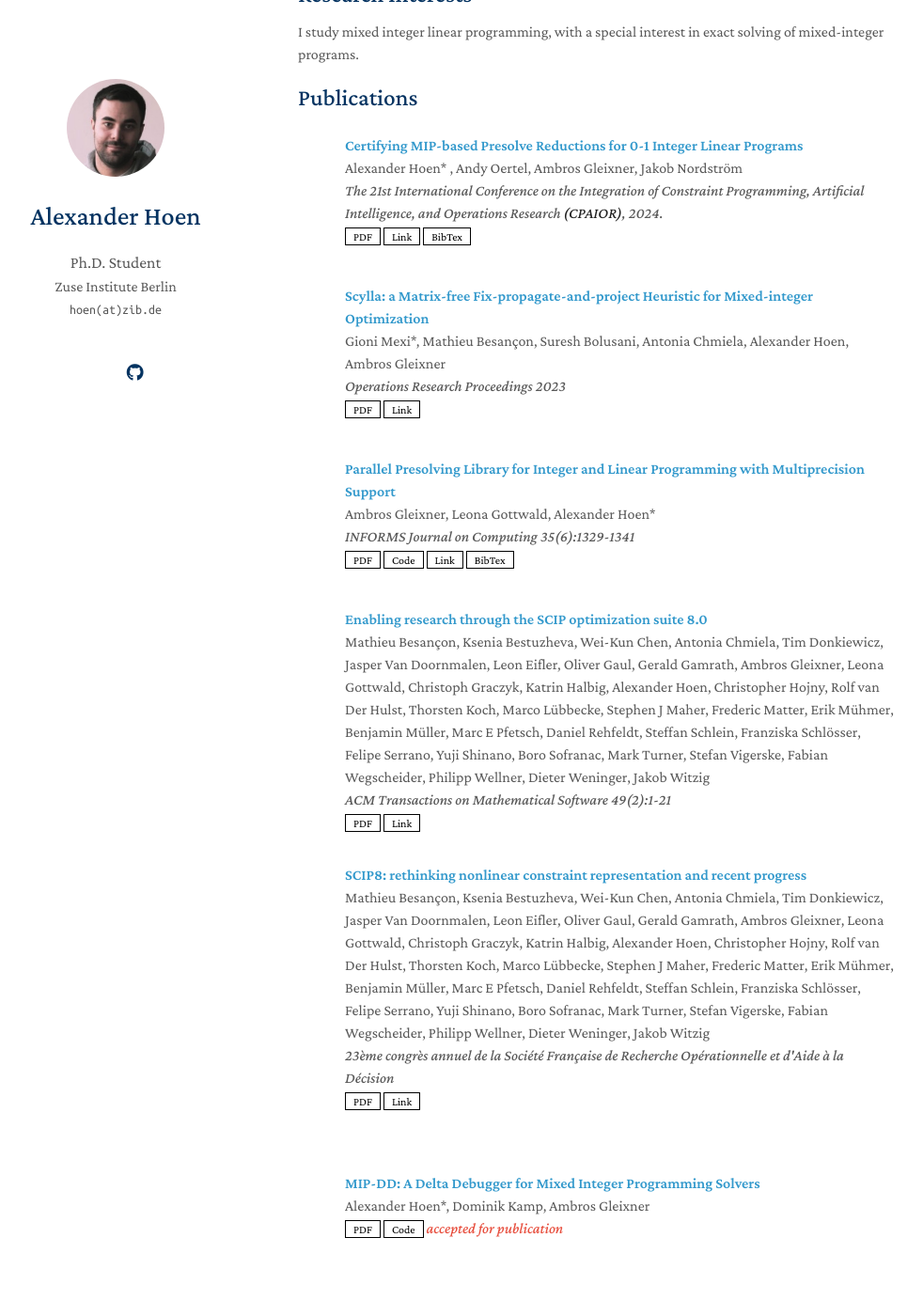
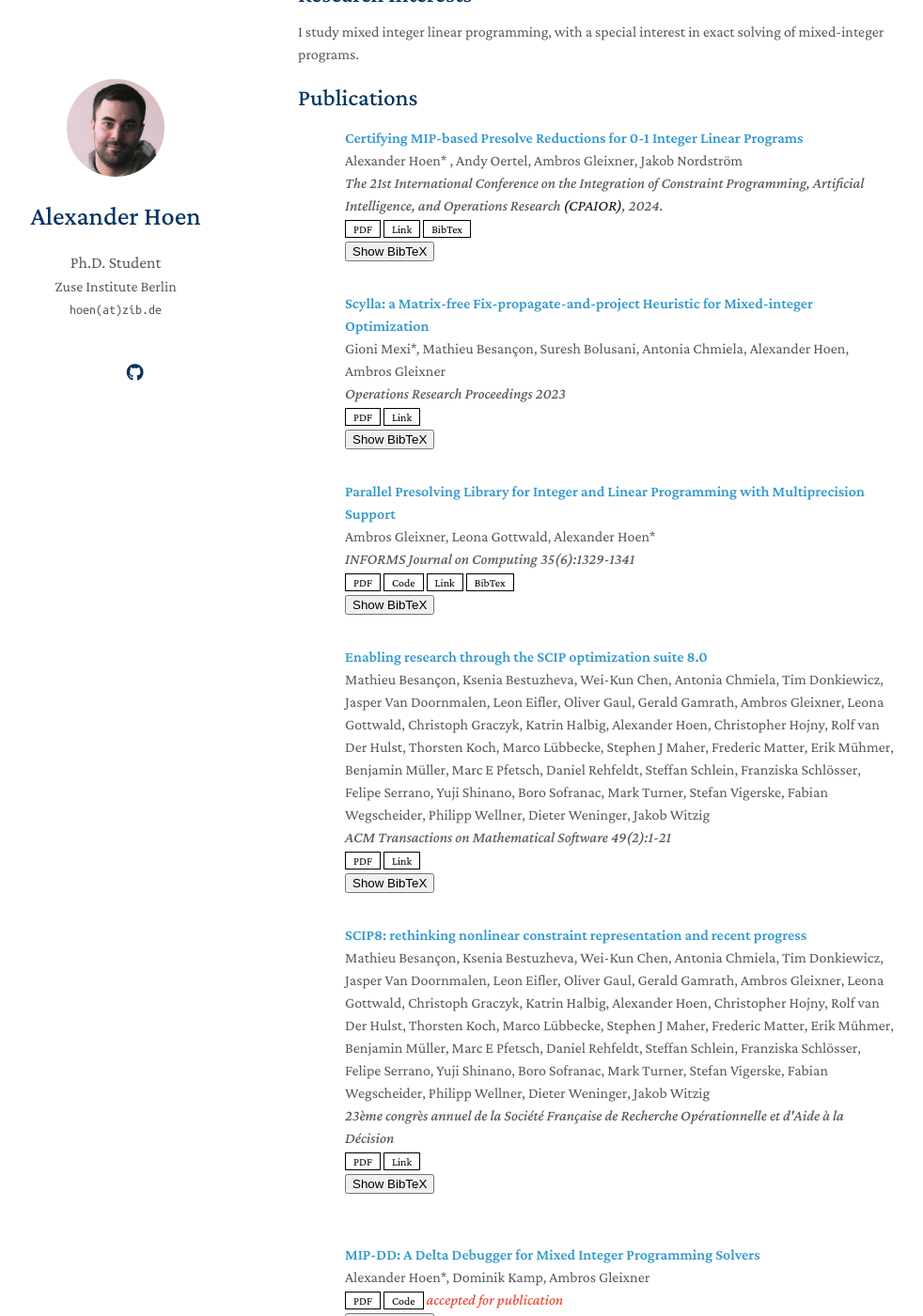
Before and after one commit to alexhoen/alexhoen.github.io, a Jekyll site: the page built from index.md, in a window 1280 px wide and 1400 px high, scrolled down 197 px. Shown: the whole window at 94% size, without its empty margins (153-1135 px from the left). Built offline with Jekyll 4.4.1, drawn with Linux system fonts in a browser that asks for light colours; nearby versions of some CDN libraries; a style sheet for code colours, icons or effects is not loaded; our own code applies the rules of GitHub Pages for plain Markdown files; some of the changed text lies outside the part shown.

Commit message:
Update publications.md

```diff
--- a/_includes/publications.md
+++ b/_includes/publications.md
@@ -40,6 +40,22 @@
       {{ link.others }}
       {% endif %}
     </div>
+     <!-- Expand Button -->
+  <button onclick="toggleBibtex('bibtex1')">Show BibTeX</button>
+
+  <!-- Hidden BibTeX content -->
+  <div id="bibtex1" style="display: none; margin-top: 10px; background-color: #f9f9f9; padding: 10px; border: 1px solid #ddd;">
+    <pre>
+@article{example2024,
+  title={An example article},
+  author={Doe, John and Smith, Jane},
+  journal={Example Journal},
+  year={2024},
+  volume={42},
+  pages={123--456},
+}
+    </pre>
+  </div>
   </div>
 </div>
 </li>
```
